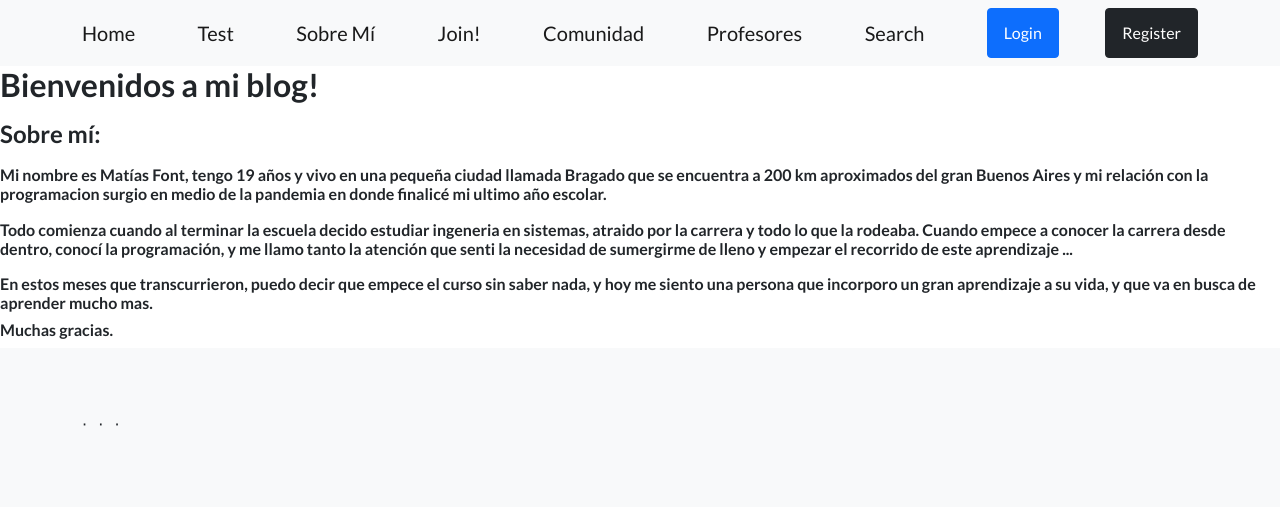
After one commit to matiasfont12/Segunda-version-auxiliar-del-proyecto, a Django app: page /about/ in a window 1280 px wide. The commit adds this page. Shown: the top 507 px of the page. Run offline with Django 4.2, Linux system fonts and the light colour scheme; some libraries are stand-ins or nearby versions.

Commit message:
Cambio de estetica de botones y templates que funcionan

```diff
--- /dev/null
+++ b/Indice/templates/Indice/about.html
@@ -0,0 +1,28 @@
+{% extends 'Indice/index.html' %}
+
+{% block header_index %}
+{% endblock header_index %}
+
+{% block pruebaTemplate %}
+
+<h2>Bienvenidos a mi blog!</h2>
+<p></p>
+<h4>Sobre mí:</h4>
+<p></p>
+
+
+<h6>Mi nombre es Matías Font, tengo 19 años y vivo en una pequeña ciudad llamada Bragado que se encuentra a 200 km aproximados del gran Buenos Aires y mi relación con la programacion surgio en medio de la pandemia en donde finalicé mi ultimo año escolar.</h6>
+<p></p>
+
+<h6>Todo comienza cuando al terminar la escuela decido estudiar ingeneria en sistemas, atraido por la carrera y todo lo que la rodeaba. Cuando empece a conocer la carrera desde dentro, conocí la programación, y me llamo tanto la atención que senti la necesidad de sumergirme de lleno y empezar el recorrido de este aprendizaje ...</h6>
+
+<p><p/>
+
+<h6>En estos meses que transcurrieron, puedo decir que empece el curso sin saber nada, y hoy me siento una persona que incorporo un gran aprendizaje a su vida, y que va en busca de aprender mucho mas. </h6>
+
+<h6>Muchas gracias.</h6>
+
+
+
+
+{% endblock pruebaTemplate %}
--- a/Indice/templates/Indice/index.html
+++ b/Indice/templates/Indice/index.html
@@ -22,19 +22,18 @@
             <div class="container">
                 <a class="navbar-brand" href={% url 'inicio' %}>Home</a>
                 <a class="navbar-brand" href={% url 'plantilla' %}>Test</a>
-                <a class="navbar-brand" href={% url 'otra_vista' %}>Privacidad</a>
+                <a class="navbar-brand" href={% url 'about' %}>Sobre Mí</a>
                 <a class="navbar-brand" href={% url 'formulario' %}>Join!</a>
                 <a class="navbar-brand" href={% url 'listado_estudiantes' %}>Comunidad</a>
                 <a class="navbar-brand" href={% url 'profesor_listado' %}>Profesores</a>
+                <a class="navbar-brand" href={% url 'busqueda_nombre' %}>Search</a>
                 {% if request.user.is_authenticated %}
                 <a class="navbar-brand" href={% url 'logout' %}>Logout</a>
                 <a class="navbar-brand" href={% url 'editar' %}>Editar Perfil</a>
                 {% else %}
-                 <a class="navbar-brand" href={% url 'login' %}>Login</a>
-                 <a class="navbar-brand" href={% url 'register' %}>Register</a>
+                <a class="btn btn-primary" href={% url 'login' %}>Login</a>
+                <a class="btn btn-dark" href={% url 'register' %}>Register</a>
                 {% endif %}
-                <a class="navbar-brand" href={% url 'busqueda_nombre' %}>Search</a>
-                <a class="btn btn-primary" href="#signup">Acceso</a>
             </div>
         </nav>
         <!-- Masthead-->
--- a/Indice/templates/Indice/plantillas.html
+++ b/Indice/templates/Indice/plantillas.html
@@ -1,4 +1,6 @@
 {% extends "Indice/index.html" %}
+{% block header_index %}
+{% endblock header_index %}
 
 {% block pruebaTemplate %}
 
--- a/Indice/urls.py
+++ b/Indice/urls.py
@@ -1,13 +1,13 @@
 from django.urls import path
-from .views import inicio, mi_plantilla, otra_vista, login, register, editar
+from . import views
 from django.contrib.auth.views import LogoutView
 
 urlpatterns = [
-    path("", inicio, name= "inicio"),
-    path("plantilla/", mi_plantilla, name= "plantilla"),
-    path("otravista/",otra_vista, name= "otra_vista"),
-    path("login/", login,name= "login"),
+    path("", views.inicio, name= "inicio"),
+    path("plantilla/", views.mi_plantilla, name= "plantilla"),
+    path("about/", views.about, name= "about"),
+    path("login/", views.login,name= "login"),
     path("logout/", LogoutView.as_view(template_name="Indice/logout.html"), name="logout"),
-    path("register/", register, name= "register"),
-    path("editar/", editar, name= "editar")
+    path("register/", views.register, name= "register"),
+    path("editar/", views.editar, name= "editar")
 ]
--- a/Indice/views.py
+++ b/Indice/views.py
@@ -10,9 +10,10 @@ from django.contrib.auth.decorators import login_required
 def inicio(request):
     return render(request, "Indice/index.html", {})
 
-def otra_vista(request):
-    return HttpResponse(
-"<h1>Su privacidad es importante para nosotros. Para protejer mejor su privacidad proporcionamos este aviso que explica nuestras practicas de informacion en linea y sobre la manera que se recoje y se utiliza su informacion.<h1>")
+
+def about(request):
+    return render(request,"Indice/about.html", {})
+
 
 def numero_random(request):
     numero = random.randrange(15,180)
```
